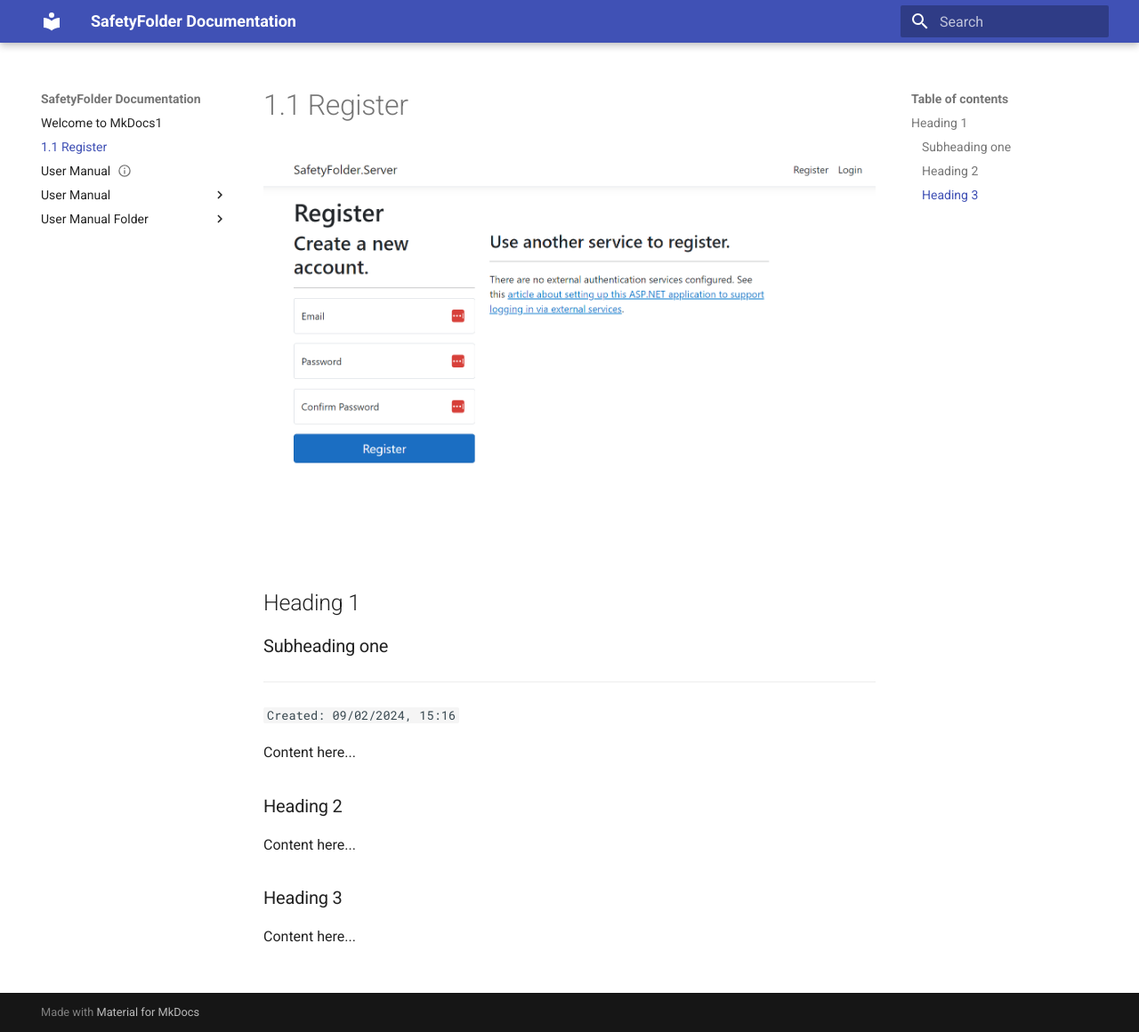
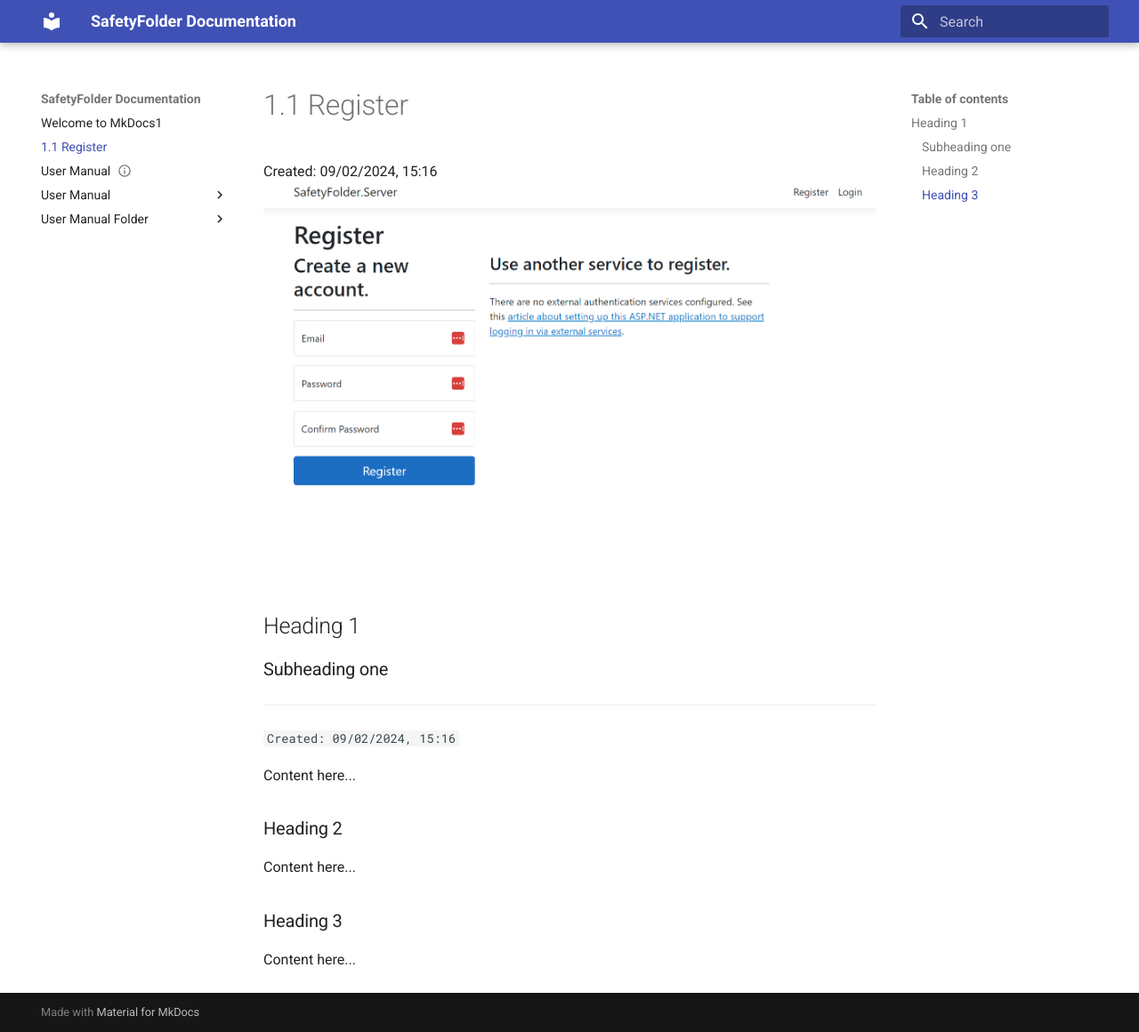
Before and after one commit to Paulwatchful/MkDocs, an MkDocs documentation site: the page built from docs/1.1 Register.md, in a window 1280 px wide and 1160 px high. Shown: the whole window at 89% size. Built offline with MkDocs 1.6.1 and Material for MkDocs 9.7.7, drawn with Linux system fonts in a browser that asks for light colours.

Commit message:
PUSH NOTE : 1.1 Register.md

```diff
--- a/docs/1.1 Register.md
+++ b/docs/1.1 Register.md
@@ -3,7 +3,7 @@ last modified:
 share: "true"
 created: 2024-02-09
 ---
-
+Created: 09/02/2024, 15:16
 ![Alt Text](images/1.1 Register.png)
 
 
```
